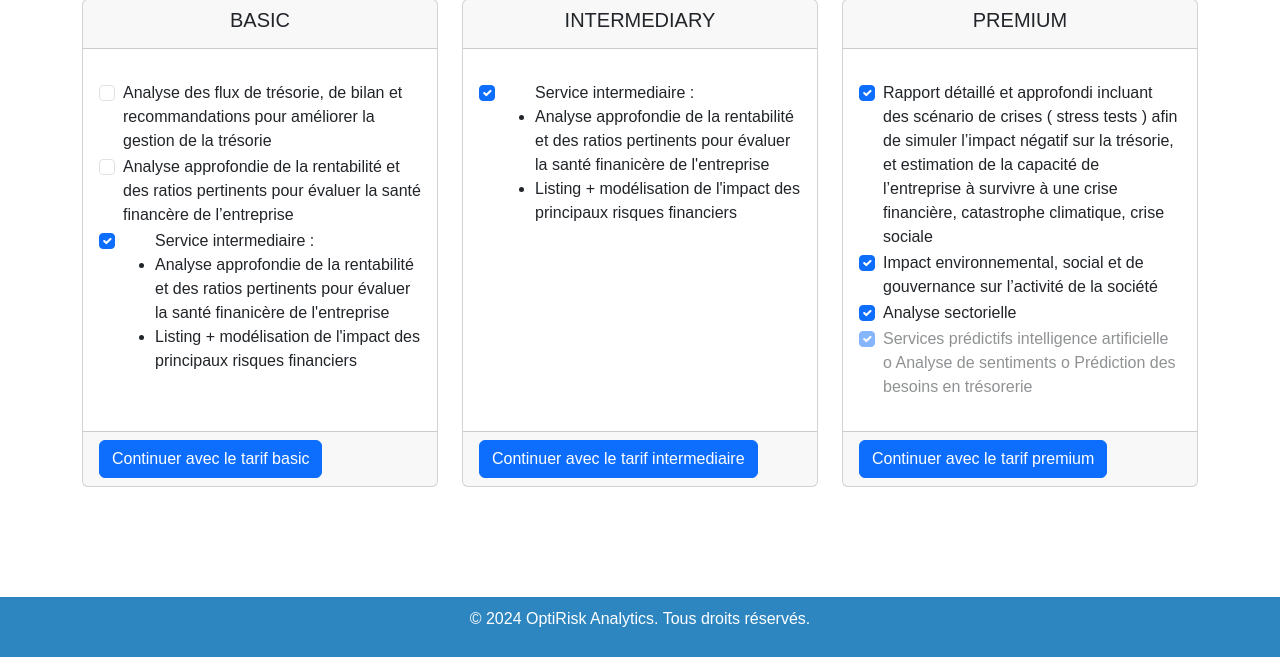
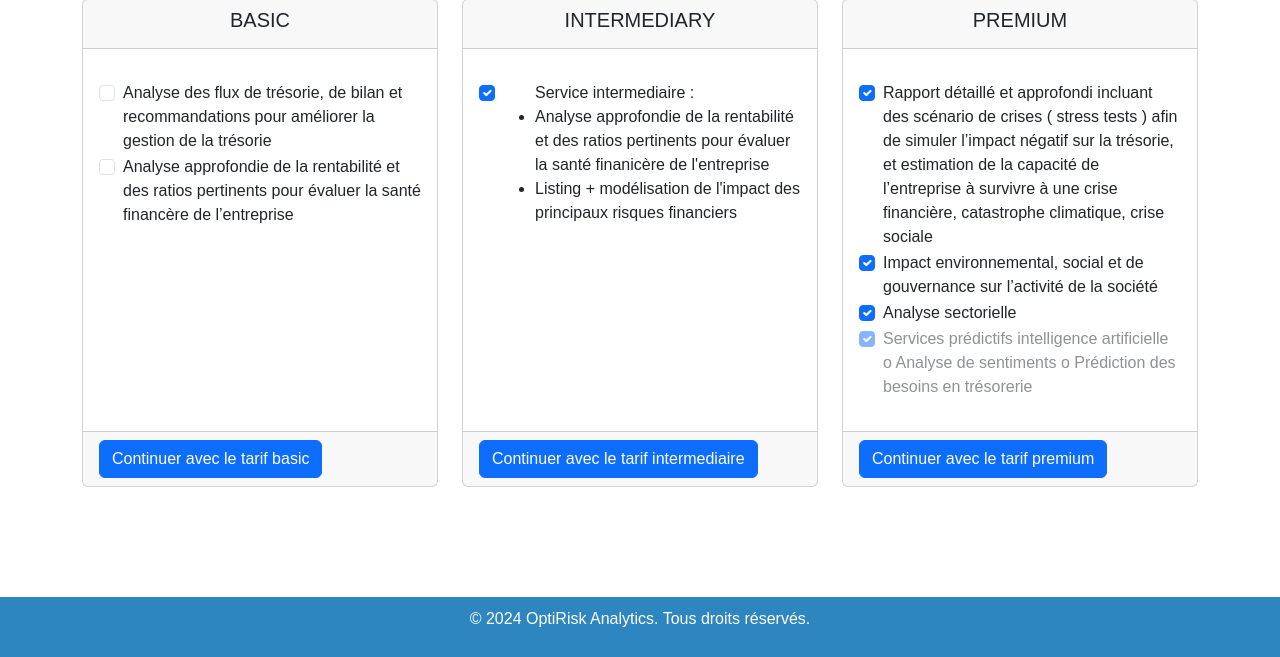
Before and after one commit to dorian68/OptiRisk_Analytics, a Django app: page /services/ in a window 1280 px wide. Shown: the part 143-800 px from the top of the page. Run offline with Django 3.2, Linux system fonts and the light colour scheme; some libraries are stand-ins or nearby versions.

Commit message:
v3-26112024

```diff
--- a/website/templates/services.html
+++ b/website/templates/services.html
@@ -40,15 +40,6 @@
                         <input class="form-check-input" type="checkbox" value="" id="flexCheckDefault">
                         <label class="form-check-label" for="flexCheckDefault">
                           Analyse approfondie de la rentabilité et des ratios pertinents pour évaluer la santé financère de l’entreprise
-                        </label>
-                      </div>
-                      <div class="form-check">
-                        <input class="form-check-input" type="checkbox" value="" id="flexCheckChecked" checked>
-                        <label class="form-check-label" for="flexCheckChecked">
-                          <ul>Service intermediaire :
-                            <li>Analyse approfondie de la rentabilité et des ratios pertinents pour évaluer la santé finanicère de l'entreprise </li>
-                            <li>Listing + modélisation de l'impact des principaux risques financiers </li>
-                        </ul>
                         </label>
                       </div>
                       <!--FIN PRESTATIONS BASIQUE-->
```
